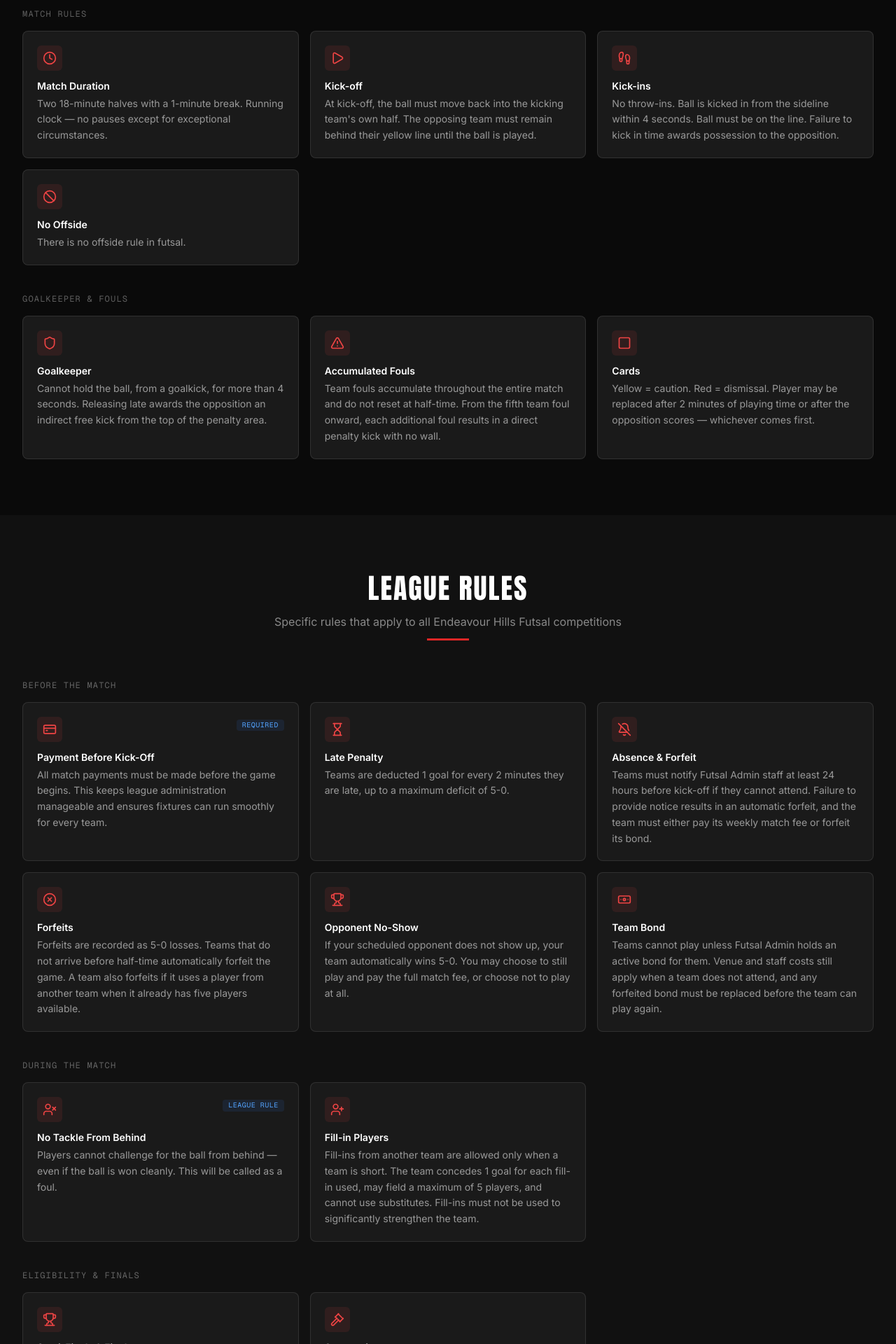
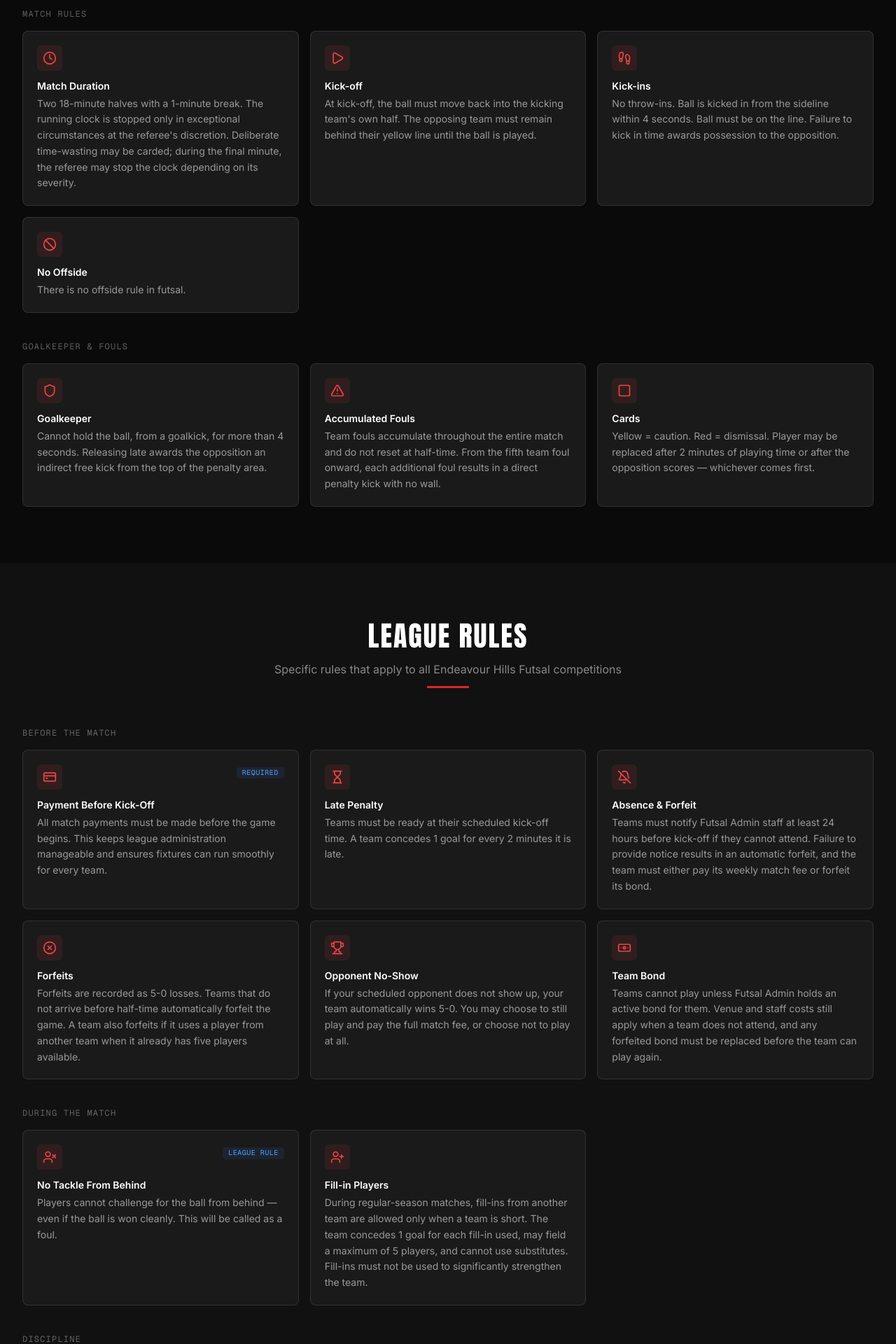
Before and after one commit to olu-git/futsal-site, a Next.js app: page /rules in a window 1280 px wide. Shown: the part 880-2800 px from the top of the page at 70% size. Built offline with nearby package versions, Linux system fonts and the light colour scheme.

Commit message:
Fix site rendering and update Monday fixtures

```diff
--- a/src/app/rules/page.tsx
+++ b/src/app/rules/page.tsx
@@ -1,6 +1,3 @@
-"use client";
-
-import { motion } from "framer-motion";
 import {
   Users,
   Disc,
@@ -68,7 +65,7 @@ const fifaGroups: RuleGroup[] = [
         icon: Clock,
         title: "Match Duration",
         description:
-          "Two 18-minute halves with a 1-minute break. Running clock — no pauses except for exceptional circumstances.",
+          "Two 18-minute halves with a 1-minute break. The running clock is stopped only in exceptional circumstances at the referee's discretion. Deliberate time-wasting may be carded; during the final minute, the referee may stop the clock depending on its severity.",
       },
       {
         icon: Play,
@@ -129,7 +126,7 @@ const leagueGroups: RuleGroup[] = [
         icon: Hourglass,
         title: "Late Penalty",
         description:
-          "Teams are deducted 1 goal for every 2 minutes they are late, up to a maximum deficit of 5-0.",
+          "Teams must be ready at their scheduled kick-off time. A team concedes 1 goal for every 2 minutes it is late.",
       },
       {
         icon: BellOff,
@@ -171,19 +168,13 @@ const leagueGroups: RuleGroup[] = [
         icon: UserPlus,
         title: "Fill-in Players",
         description:
-          "Fill-ins from another team are allowed only when a team is short. The team concedes 1 goal for each fill-in used, may field a maximum of 5 players, and cannot use substitutes. Fill-ins must not be used to significantly strengthen the team.",
+          "During regular-season matches, fill-ins from another team are allowed only when a team is short. The team concedes 1 goal for each fill-in used, may field a maximum of 5 players, and cannot use substitutes. Fill-ins must not be used to significantly strengthen the team.",
       },
     ],
   },
   {
-    label: "Eligibility & Finals",
+    label: "Discipline",
     cards: [
-      {
-        icon: Trophy,
-        title: "Semi-Finals & Finals",
-        description:
-          "To play in the semi-finals and finals, players must have appeared in at least 5 games for their team across the regular season.",
-      },
       {
         icon: Gavel,
         title: "Suspensions",
@@ -194,21 +185,58 @@ const leagueGroups: RuleGroup[] = [
   },
 ];
 
+const knockoutGroups: RuleGroup[] = [
+  {
+    label: "Fees & Eligibility",
+    cards: [
+      {
+        icon: Banknote,
+        title: "Knockout Match Fees",
+        description:
+          "Each knockout match costs $65 per team and must be paid before kick-off. The Semi Finals and Grand Final are played on the same night; a team that advances must pay a separate $65 fee for each match.",
+        badge: "$65 per match",
+      },
+      {
+        icon: UserPlus,
+        title: "Player Eligibility",
+        description:
+          "Players must have played at least 5 regular-season games for that team. Fill-ins from other teams cannot be used. A team without enough eligible players must contact league admin privately; this may result in an automatic forfeit. Final eligibility decisions are made by the referee and league admin team.",
+      },
+      {
+        icon: CircleX,
+        title: "Knockout No-Shows",
+        description:
+          "Existing no-show rules also apply during knockout matches. Teams may lose their bond for a no-show or late cancellation under the Absence & Forfeit and Team Bond rules above.",
+      },
+    ],
+  },
+  {
+    label: "Deciding Drawn Matches",
+    cards: [
+      {
+        icon: Clock,
+        title: "Golden Goal Extra Time",
+        description:
+          "If a knockout match is drawn at full-time, 3 minutes of Golden Goal extra time is played. The referee determines which team kicks off, and the first goal scored immediately ends the match.",
+      },
+      {
+        icon: Disc,
+        title: "Penalty Shootouts",
+        description:
+          "If still tied, each team takes 3 penalties alternately. Only players on the court when the shootout begins may take penalties. If scores remain tied, sudden death continues with one penalty per team until one scores and the other misses. No eligible player may take a second penalty until every other eligible teammate has taken one.",
+      },
+    ],
+  },
+];
+
 function RuleCardComponent({
   card,
-  index,
 }: {
   card: RuleCard;
-  index: number;
 }) {
   const Icon = card.icon;
   return (
-    <motion.div
-      initial={{ opacity: 0, y: 16 }}
-      animate={{ opacity: 1, y: 0 }}
-      transition={{ duration: 0.4, delay: index * 0.05 }}
-      className="rounded-lg border border-white/10 bg-[#1A1A1A] p-5 flex flex-col gap-3"
-    >
+    <div className="rounded-lg border border-white/10 bg-[#1A1A1A] p-5 flex flex-col gap-3">
       <div className="flex items-start justify-between gap-2">
         <div className="w-9 h-9 rounded-md bg-red-500/10 flex items-center justify-center shrink-0">
           <Icon className="w-5 h-5 text-red-500" />
@@ -225,25 +253,19 @@ function RuleCardComponent({
           {card.description}
         </p>
       </div>
-    </motion.div>
+    </div>
   );
 }
 
-function RuleGroupSection({
-  group,
-  baseIndex,
-}: {
-  group: RuleGroup;
-  baseIndex: number;
-}) {
+function RuleGroupSection({ group }: { group: RuleGroup }) {
   return (
     <div className="mb-10 last:mb-0">
       <p className="font-[family-name:var(--font-geist-mono)] text-xs tracking-widest text-white/35 uppercase mb-4">
         {group.label}
       </p>
       <div className="grid grid-cols-1 sm:grid-cols-2 lg:grid-cols-3 gap-4">
-        {group.cards.map((card, i) => (
-          <RuleCardComponent key={card.title} card={card} index={baseIndex + i} />
+        {group.cards.map((card) => (
+          <RuleCardComponent key={card.title} card={card} />
         ))}
       </div>
     </div>
@@ -262,12 +284,7 @@ export default function RulesPage() {
         <div className="absolute inset-0 bg-gradient-to-b from-[#0A0A0AEE] via-[#0A0A0A99] to-[#0A0A0ACC]" />
 
         <div className="relative z-10 text-center px-4 sm:px-6 lg:px-8 py-20 sm:py-24">
-          <motion.div
-            initial={{ opacity: 0, y: 20 }}
-            animate={{ opacity: 1, y: 0 }}
-            transition={{ duration: 0.6 }}
-            className="flex flex-col items-center"
-          >
+          <div className="flex flex-col items-center">
             <h1
               className="font-[family-name:var(--font-heading)] text-6xl sm:text-7xl lg:text-8xl uppercase tracking-wider text-white leading-none"
             >
@@ -276,27 +293,23 @@ export default function RulesPage() {
             <p className="mt-5 text-white/50 text-sm font-[family-name:var(--font-geist-mono)] max-w-md">
               Based on official FIFA Futsal rules, with some league-specific variations.
             </p>
-          </motion.div>
+          </div>
         </div>
 
         <div className="absolute bottom-0 left-0 right-0 h-1 bg-red-600" />
       </section>
 
-      {/* FIFA Futsal Rules */}
+      {/* General Futsal Rules */}
       <section className="bg-[#0A0A0A] py-20 sm:py-[80px]">
         <div className="mx-auto max-w-7xl px-4 sm:px-6 lg:px-8">
           <div className="mb-14">
             <SectionHeading
-              title="FIFA Futsal Rules"
-              subtitle="Key rules from the official FIFA Futsal Laws of the Game"
+              title="General Futsal Rules"
+              subtitle="Key rules inspired by the official FIFA Futsal Laws of the Game"
             />
           </div>
-          {fifaGroups.map((group, gi) => (
-            <RuleGroupSection
-              key={group.label}
-              group={group}
-              baseIndex={gi * 3}
-            />
+          {fifaGroups.map((group) => (
+            <RuleGroupSection key={group.label} group={group} />
           ))}
         </div>
       </section>
@@ -310,12 +323,23 @@ export default function RulesPage() {
               subtitle="Specific rules that apply to all Endeavour Hills Futsal competitions"
             />
           </div>
-          {leagueGroups.map((group, gi) => (
-            <RuleGroupSection
-              key={group.label}
-              group={group}
-              baseIndex={gi * 3}
+          {leagueGroups.map((group) => (
+            <RuleGroupSection key={group.label} group={group} />
+          ))}
+        </div>
+      </section>
+
+      {/* Knockout & Finals Rules */}
+      <section className="bg-[#0A0A0A] py-20 sm:py-[80px]">
+        <div className="mx-auto max-w-7xl px-4 sm:px-6 lg:px-8">
+          <div className="mb-14">
+            <SectionHeading
+              title="Knockout & Finals Rules"
+              subtitle="Additional rules for every knockout-stage match"
             />
+          </div>
+          {knockoutGroups.map((group) => (
+            <RuleGroupSection key={group.label} group={group} />
           ))}
         </div>
       </section>
--- a/src/components/LeagueTable.tsx
+++ b/src/components/LeagueTable.tsx
@@ -1,7 +1,4 @@
-"use client";
-
 import { Standing } from "@/lib/types";
-import { motion } from "framer-motion";
 
 interface LeagueTableProps {
   standings: Standing[];
@@ -54,11 +51,8 @@ export default function LeagueTable({ standings, compact = false }: LeagueTableP
         </thead>
         <tbody>
           {displayStandings.map((row, i) => (
-            <motion.tr
+            <tr
               key={row.teamId}
-              initial={{ opacity: 0, x: -10 }}
-              animate={{ opacity: 1, x: 0 }}
-              transition={{ delay: i * 0.03 }}
               className={`hover:bg-white/[0.03] transition-colors ${
                 i < displayStandings.length - 1 ? "border-b border-white/[0.05]" : ""
               }`}
@@ -116,7 +110,7 @@ export default function LeagueTable({ standings, compact = false }: LeagueTableP
               <td className="px-4 py-3.5 text-center font-[family-name:var(--font-mono)] text-sm font-bold text-white">
                 {row.points}
               </td>
-            </motion.tr>
+            </tr>
           ))}
         </tbody>
       </table>
--- a/src/components/NightCard.tsx
+++ b/src/components/NightCard.tsx
@@ -1,7 +1,6 @@
 "use client";
 
 import Link from "next/link";
-import { motion } from "framer-motion";
 
 interface NightCardProps {
   title: string;
@@ -10,13 +9,9 @@ interface NightCardProps {
   index?: number;
 }
 
-export default function NightCard({ title, href, description, index = 0 }: NightCardProps) {
+export default function NightCard({ title, href, description }: NightCardProps) {
   return (
-    <motion.div
-      initial={{ opacity: 0, y: 20 }}
-      animate={{ opacity: 1, y: 0 }}
-      transition={{ delay: index * 0.1 }}
-    >
+    <div>
       <Link
         href={href}
         className="group block rounded-lg border border-white/10 bg-[#1A1A1A] p-6 hover:border-red-500/30 transition-all"
@@ -31,6 +26,6 @@ export default function NightCard({ title, href, description, index = 0 }: Night
           {description}
         </p>
       </Link>
-    </motion.div>
+    </div>
   );
 }
--- a/src/data/monday-fixtures.json
+++ b/src/data/monday-fixtures.json
@@ -1953,7 +1953,7 @@
     "date": "2026-09-14",
     "time": "19:00",
     "court": 1,
-    "homeTeam": "mon-xaywan-fc",
+    "homeTeam": "mon-salvos",
     "awayTeam": "mon-toss",
     "status": "scheduled"
   },
@@ -1965,7 +1965,7 @@
     "date": "2026-09-14",
     "time": "21:00",
     "court": 1,
-    "homeTeam": "mon-hope",
+    "homeTeam": "mon-wildcats",
     "awayTeam": "mon-goal-diggers",
     "status": "scheduled"
   },
@@ -1978,7 +1978,7 @@
     "time": "21:00",
     "court": 2,
     "homeTeam": "mon-hazara-united",
-    "awayTeam": "mon-buckle-city-fc",
+    "awayTeam": "mon-hope",
     "status": "scheduled"
   },
   {
@@ -2014,18 +2014,6 @@
     "time": "20:20",
     "court": 1,
     "homeTeam": "mon-hunger-fc",
-    "awayTeam": "mon-salvos",
-    "status": "scheduled"
-  },
-  {
-    "id": "mon-r24-6",
-    "night": "monday",
-    "division": "A",
-    "round": 24,
-    "date": "2026-09-14",
-    "time": "19:00",
-    "court": 2,
-    "homeTeam": "mon-wildcats",
     "awayTeam": "mon-afg",
     "status": "scheduled"
   },
```
Also changed, not shown: src/app/contact/page.tsx (+5 -15 lines), src/app/monday-night/page.tsx (+5 -14 lines), src/app/page.tsx (+2 -8 lines), src/app/wednesday-night/page.tsx (+5 -14 lines), src/components/MatchCard.tsx (+3 -9 lines).
